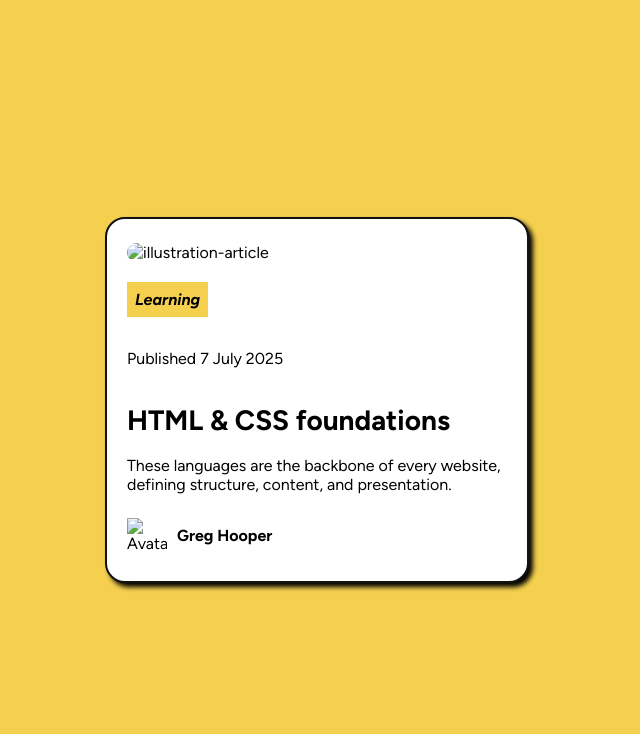
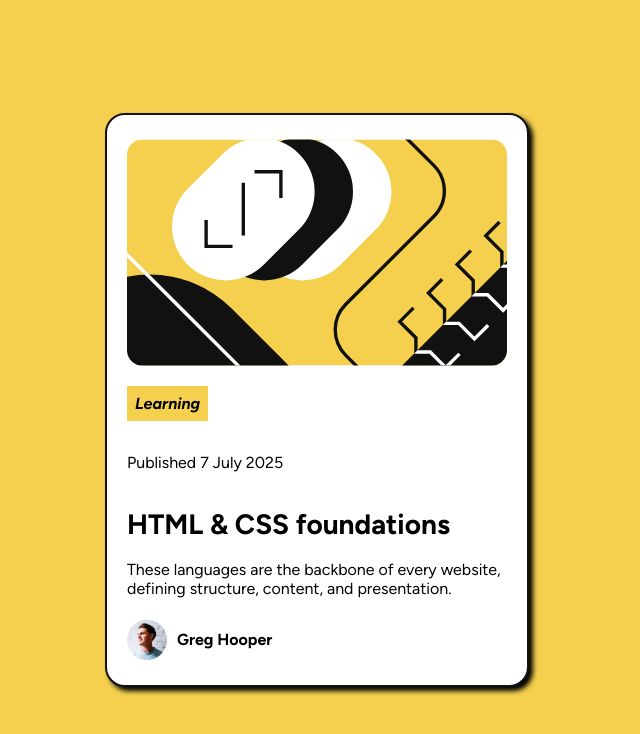
Before and after one commit to Kelechi-dev1/Blog-preview-card-, a plain HTML site: page index.html in a window 1280 px wide. Shown: the whole page, without its empty margins (323-963 px from the left). Drawn offline with Linux system fonts and the light colour scheme.

Commit message:
Update index.html

```diff
--- a/index.html
+++ b/index.html
@@ -12,7 +12,7 @@
   <body>
     <div class="container">
       <img
-        src="Img/illustration-article.svg"
+        src="illustration-article.svg"
         alt="illustration-article"
         class="Illustration-article"
       />
@@ -29,7 +29,7 @@
         </p>
       </main>
       <footer class="footer">
-        <img src="Img/image-avatar.webp" alt="Avatar" class="Avatar" />
+        <img src="image-avatar.webp" alt="Avatar" class="Avatar" />
         <p><span id="Greg">Greg Hooper</span></p>
       </footer>
     </div>
```
